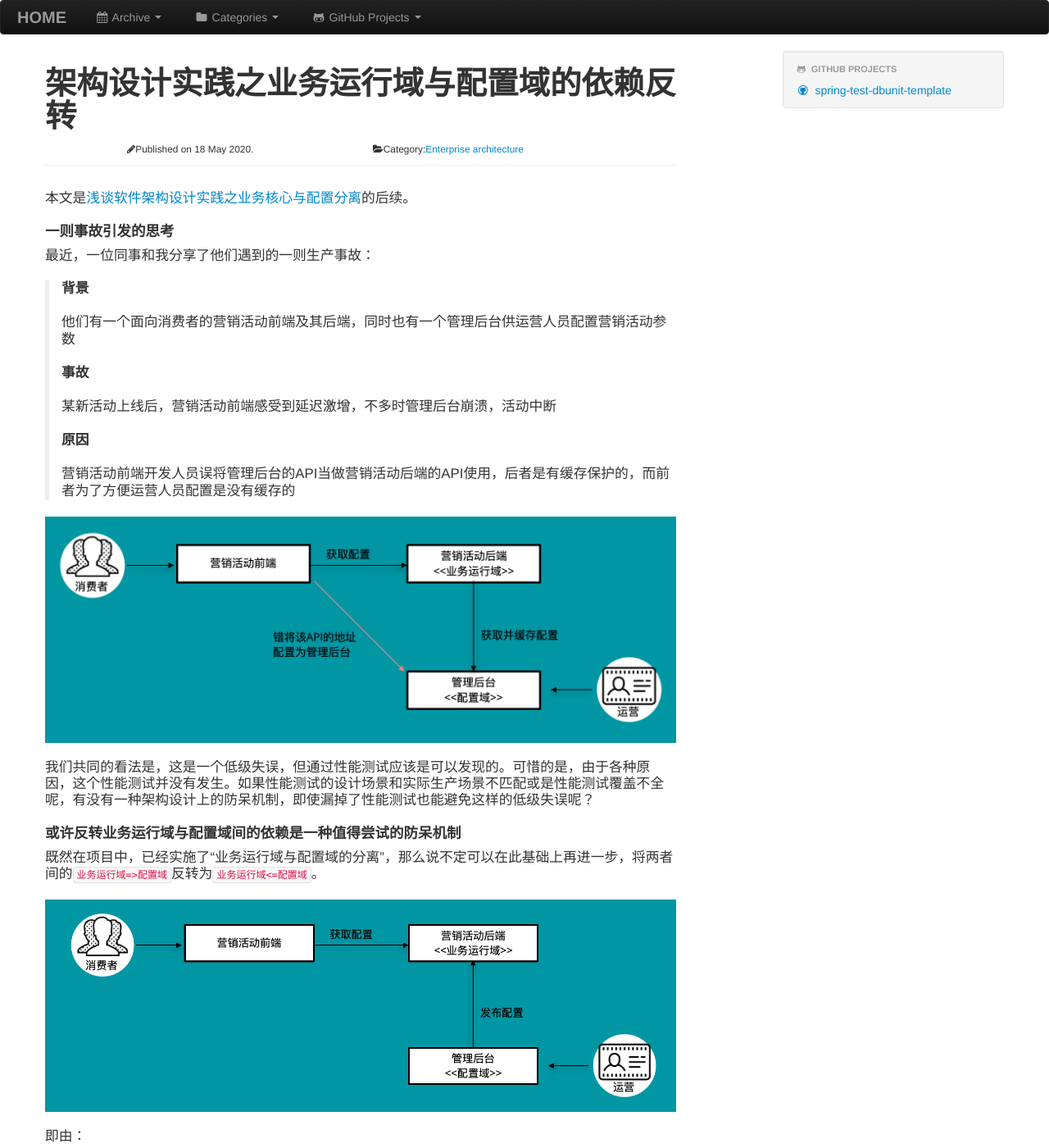
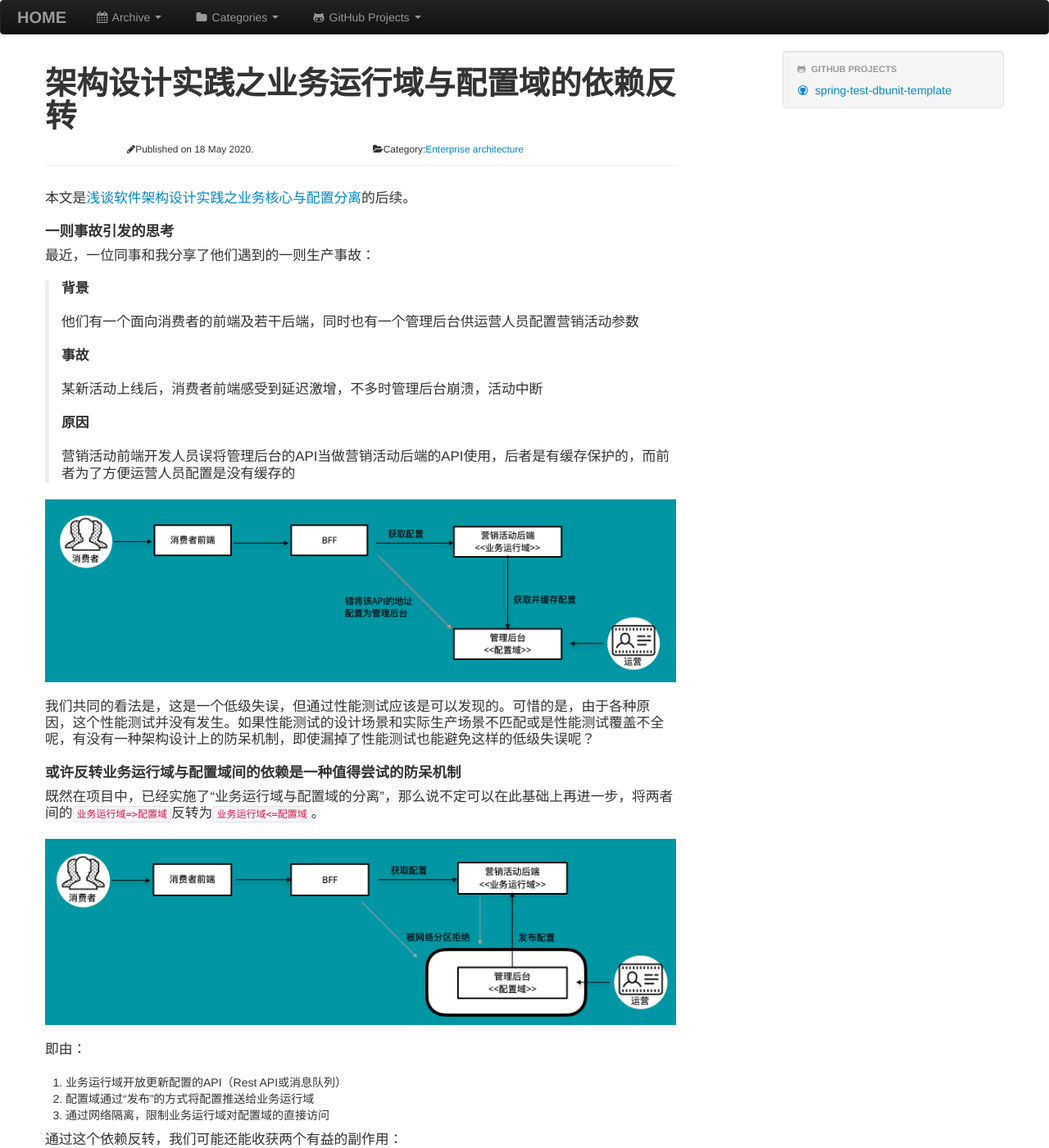
Before and after one commit to Hippoom/hippoom.github.com, a Jekyll site: the page built from _posts/2020-05-18-ioc-configuration.md, in a window 1280 px wide and 1400 px high. Shown: the whole window at 82% size. Built offline with Jekyll 4.4.1, drawn with Linux system fonts in a browser that asks for light colours; our own code applies the rules of GitHub Pages for plain Markdown files; comment, search, counter and statistics services are not loaded.

Commit message:
Fix content

```diff
--- a/_posts/2020-05-18-ioc-configuration.md
+++ b/_posts/2020-05-18-ioc-configuration.md
@@ -11,11 +11,11 @@ category: Enterprise Architecture
 
 > **背景**
 >
-> 他们有一个面向消费者的营销活动前端及其后端，同时也有一个管理后台供运营人员配置营销活动参数
+> 他们有一个面向消费者的前端及若干后端，同时也有一个管理后台供运营人员配置营销活动参数
 >
 > **事故**
 >
-> 某新活动上线后，营销活动前端感受到延迟激增，不多时管理后台崩溃，活动中断
+> 某新活动上线后，消费者前端感受到延迟激增，不多时管理后台崩溃，活动中断
 >
 > **原因**
 >
@@ -36,6 +36,7 @@ category: Enterprise Architecture
 
 1. 业务运行域开放更新配置的API（Rest API或消息队列）
 2. 配置域通过“发布”的方式将配置推送给业务运行域
+3. 通过网络隔离，限制业务运行域对配置域的直接访问
 
 通过这个依赖反转，我们可能还能收获两个有益的副作用：
 
```
Also changed, not shown: images/ioc-configuration/incident.png, images/ioc-configuration/to-be.png.
